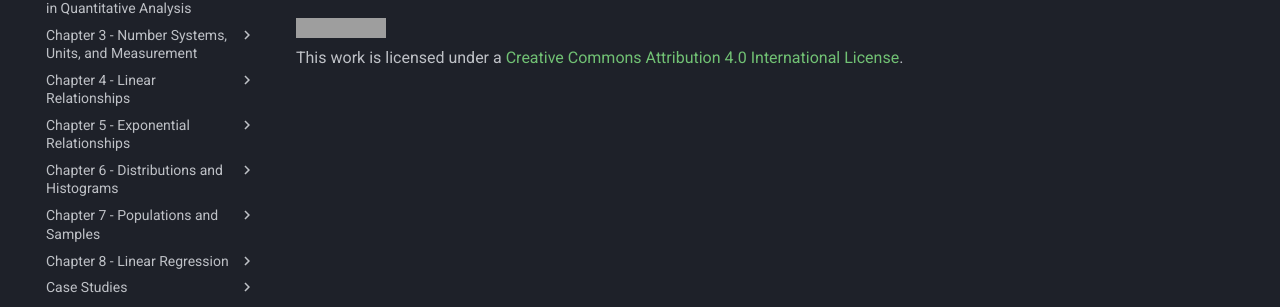
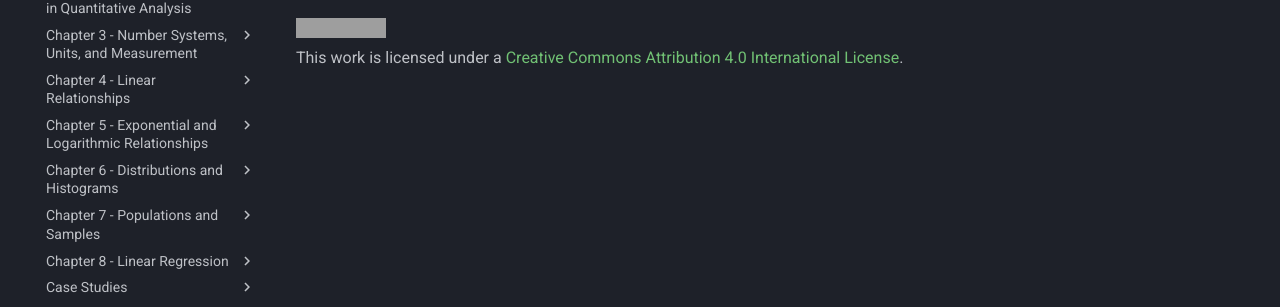
Before and after one commit to wgalbraith/280, an MkDocs documentation site: the page built from docs_student/index.md, in a window 1280 px wide. Shown: the part 229-536 px from the top of the page. Built offline with MkDocs 1.6.1 and Material for MkDocs 9.7.7, drawn with Linux system fonts in a browser that asks for light colours; nearby versions of some CDN libraries; some web fonts are replaced; library files that are not in the unit come from our copies; grey boxes are pictures that could not be loaded.

Commit message:
Update mkdocs.yml

```diff
--- a/mkdocs.yml
+++ b/mkdocs.yml
@@ -66,7 +66,7 @@ nav:
       #- Rain Water Tank: areas-tanks.md
       #- Creek Flow: areas-creek.md
       #- Exercises: areas-exercises.md
-  - Chapter 5 - Exponential Relationships:
+  - Chapter 5 - Exponential and Logarithmic Relationships:
       - Exponential Concepts: exponential-1-basics.md
       - Logarithmic Scales: exponential-log-scales.md
       - Exponential Exercises: exponential-exercises.md
```
